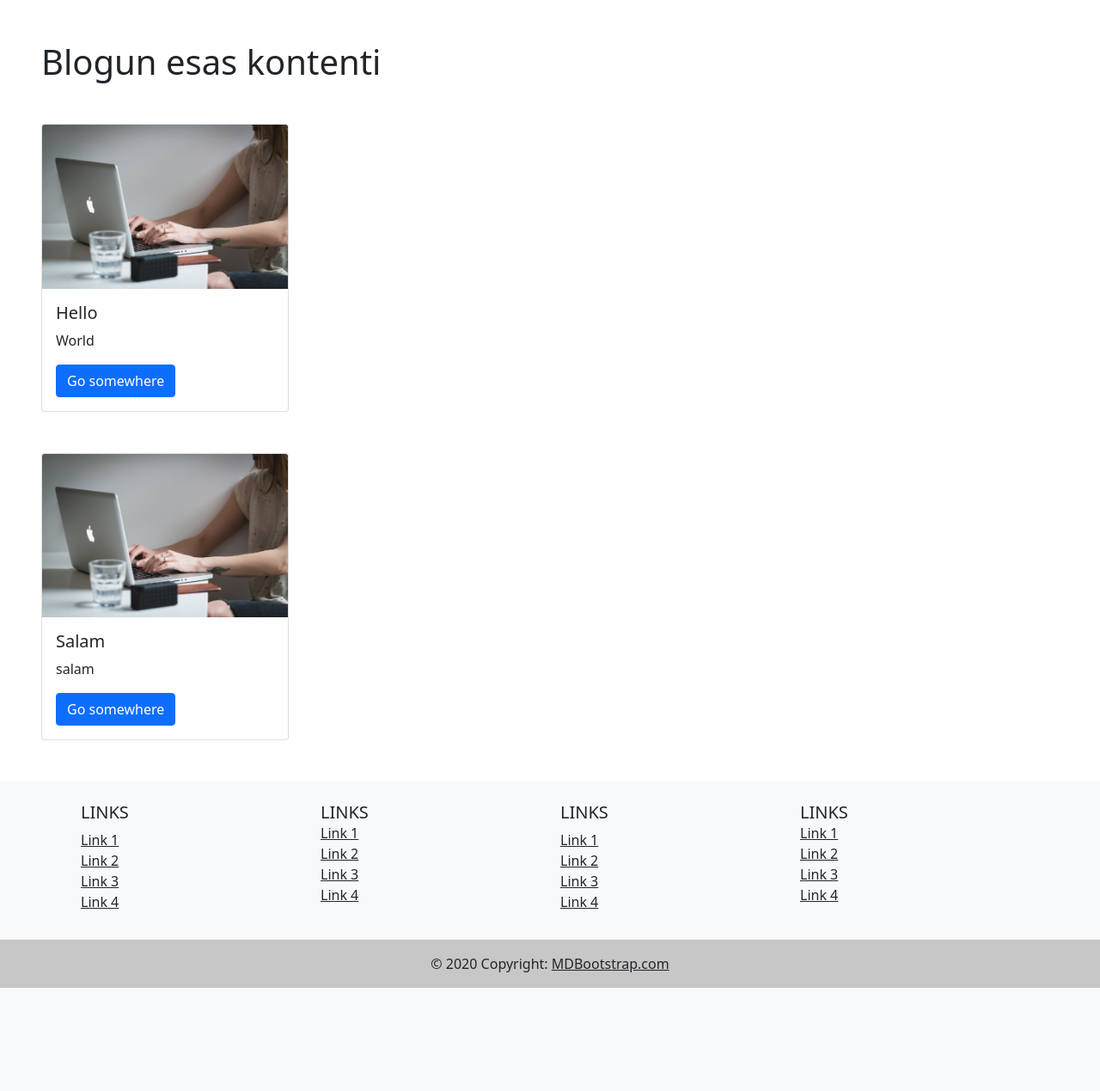
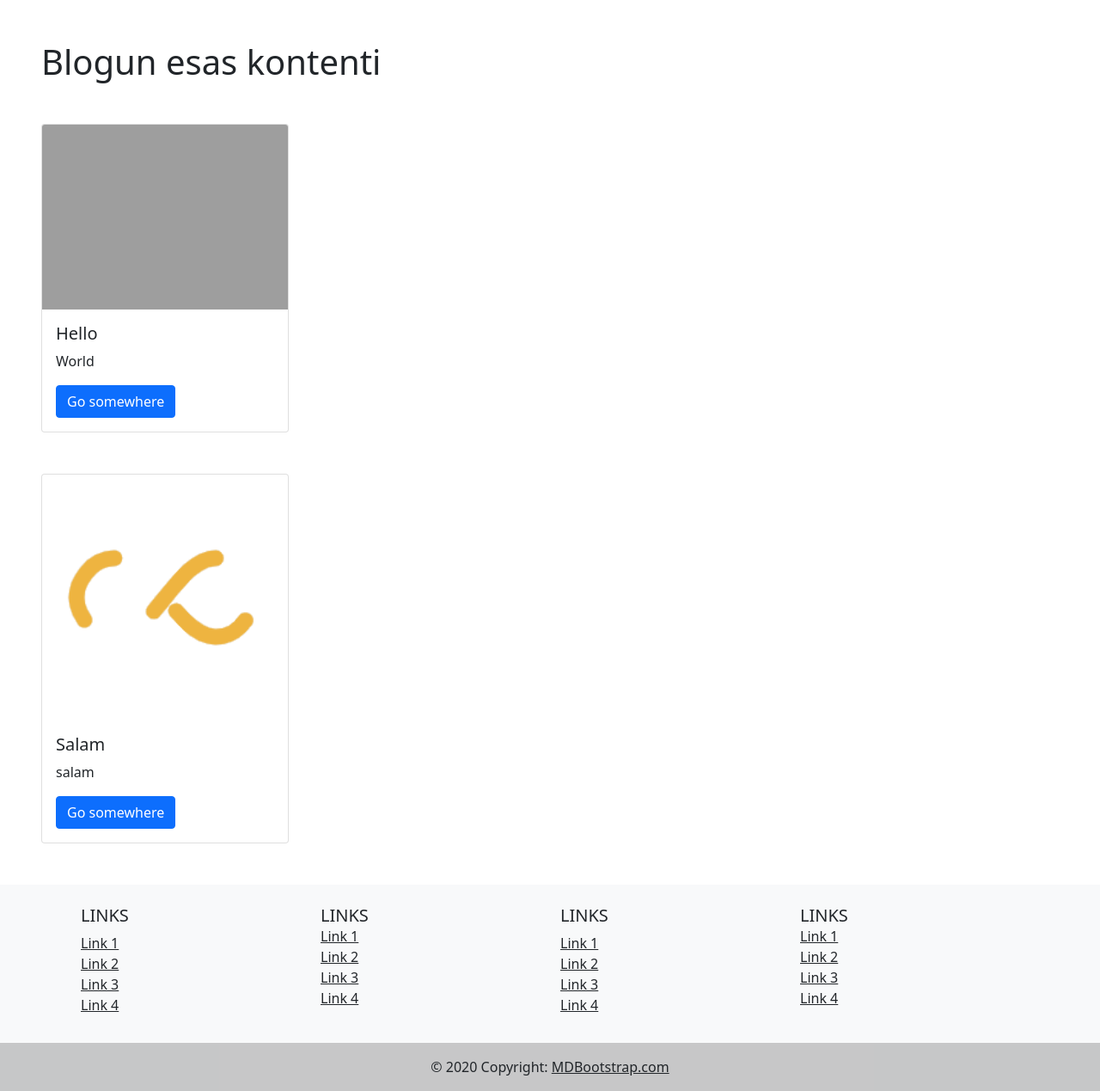
Before and after one commit to yusifiz/PragmatechPythonProject, a Django app: page / in a window 1280 px wide. Shown: the part 56-1325 px from the top of the page at 86% size. Before the commit the page ends 1205 px from the top, so only its background shows below. Run offline with Django 3.2, Linux system fonts and the light colour scheme; data comes from the database, SQL or seed files in the repository; both versions use the stored data as it was after the commit; grey boxes are pictures that could not be loaded.

Commit message:
basic app added

```diff
--- a/Works/DjangoBasic/blog/models.py
+++ b/Works/DjangoBasic/blog/models.py
@@ -8,6 +8,7 @@
     created_at = models.DateTimeField(auto_now_add=True)
     author = models.CharField(max_length=63, verbose_name='Muellif',null=True,blank=True)
     slug = models.SlugField(max_length=255, null=True)
+    image = models.ImageField(upload_to="blog/", null=True)
 
     def get_absolute_url(self):
         return reverse('blog:blog-detail', args=[self.slug])
--- a/Works/DjangoBasic/templates/blog.html
+++ b/Works/DjangoBasic/templates/blog.html
@@ -13,7 +13,7 @@
 
 
 <div class="card m-5" style="width: 18rem;">
-  <img src="{% static 'uploads/a.jpg' %}" class="card-img-top" alt="...">
+  <img src="{{ blog.image.url }}" class="card-img-top" alt="...">
   <div class="card-body">
     <h5 class="card-title">{{blog.title}}</h5>
     <p class="card-text">{{blog.text}}</p>
```
Also changed, not shown: Works/DjangoBasic/blog/migrations/0004_blog_image.py (added), Works/DjangoBasic/db.sqlite3, Works/DjangoBasic/media/blog/Infinity-1s-200px_1.gif (added), Works/DjangoBasic/media/pexels-burst-374631.jpg (deleted), Works/DjangoBasic/media/pexels-josh-sorenson-1714208.jpg (deleted), 1 other file.
